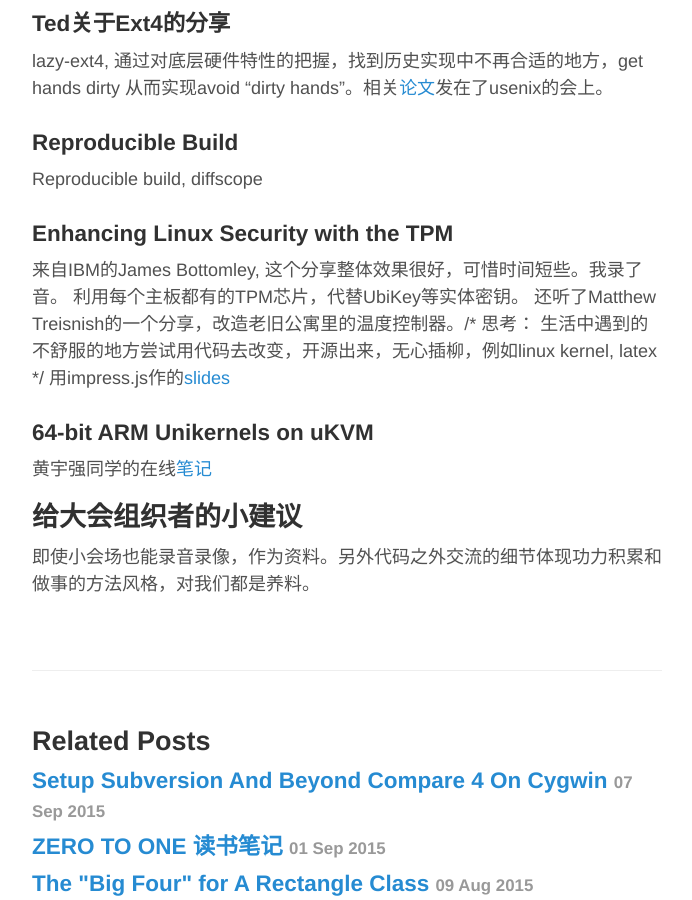
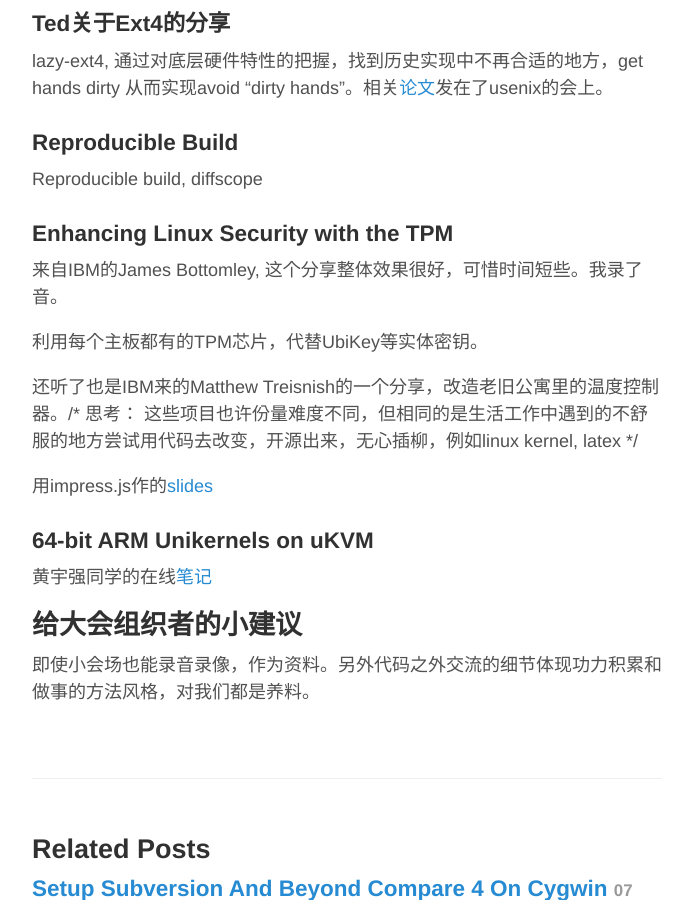
Before and after one commit to WenboYang/WenboYang.github.io, a Jekyll site: the page built from _posts/2016-6-21-linuxcon-beijing-summary.md, in a window 1280 px wide and 900 px high, scrolled down 1271 px. Shown: the whole window, without its empty margins (293-985 px from the left). Built offline with Jekyll 4.4.1, drawn with Linux system fonts in a browser that asks for light colours; comment, search, counter and statistics services are not loaded.

Commit message:
Update 2016-6-21-linuxcon-beijing-summary.md

```diff
--- a/_posts/2016-6-21-linuxcon-beijing-summary.md
+++ b/_posts/2016-6-21-linuxcon-beijing-summary.md
@@ -42,8 +42,11 @@ Reproducible build, diffscope
 
 ### Enhancing Linux Security with the TPM
 来自IBM的James Bottomley, 这个分享整体效果很好，可惜时间短些。我录了音。
+
 利用每个主板都有的TPM芯片，代替UbiKey等实体密钥。
-还听了Matthew Treisnish的一个分享，改造老旧公寓里的温度控制器。/* 思考： 生活中遇到的不舒服的地方尝试用代码去改变，开源出来，无心插柳，例如linux kernel, latex */
+
+还听了也是IBM来的Matthew Treisnish的一个分享，改造老旧公寓里的温度控制器。/* 思考： 这些项目也许份量难度不同，但相同的是生活工作中遇到的不舒服的地方尝试用代码去改变，开源出来，无心插柳，例如linux kernel, latex */
+
 用impress.js作的[slides](http://www.hansenpartnership.com/Impress-Slides/LinuxCon-China-2017/#/begin)
 
 ### 64-bit ARM Unikernels on uKVM
```
